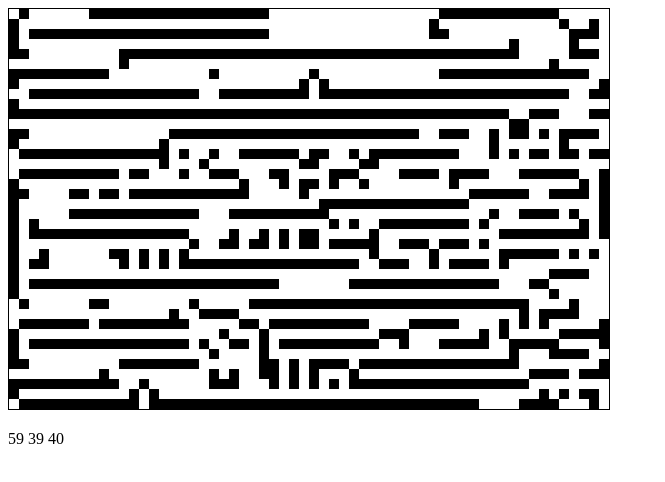
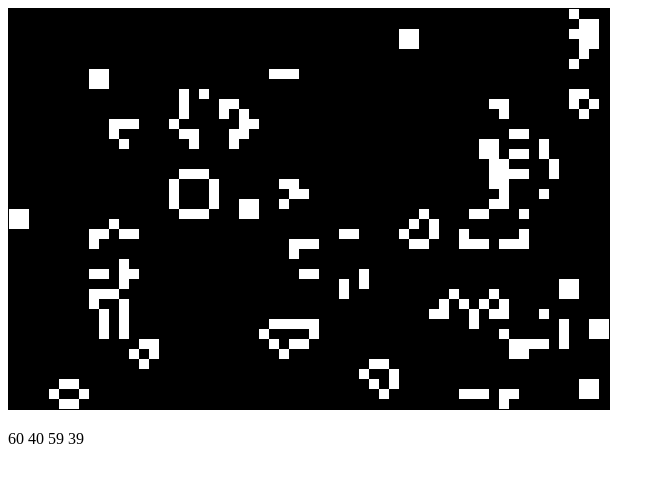
Before and after one commit to keweaver/gol, a plain HTML site: page index.html in a window 1280 px wide. Shown: the whole page, without its empty margins (0-665 px from the left). Drawn offline with Linux system fonts and the light colour scheme.

Commit message:
gol officially working

```diff
--- a/index.html
+++ b/index.html
@@ -14,24 +14,21 @@
                 this.i = i;
                 this.j = j;
                 this.alive = alive;
+                this.alive_next = alive;
                 this.ctx = ctx;
                 this.cell_width = 10;
             }
 
             draw() {
-                if (this.alive) {
-                    this.ctx.fillStyle = 'black';
-
+                if (this.alive_next) {
+                    this.ctx.fillStyle = 'white';
                     this.ctx.fillRect(this.i * 10, this.j  * 10, this.cell_width, this.cell_width);
                 }
                 else {
-                    this.ctx.fillStyle = 'white';
+                    this.ctx.fillStyle = 'black';
                     this.ctx.fillRect(this.i * 10, this.j  * 10, this.cell_width, this.cell_width);
-
                 }
             }
-
-
         }
 
         class Board {
@@ -71,37 +68,37 @@
                 let live = neighbors.filter(Boolean).length;
 
                 if (cell.alive) {
+
                     //fewer than two live neighbours dies:
                     if (live < 2) {
-                        cell.alive = false;
+                        cell.alive_next = false;
                     }
                     //two or three live neighbors lives:
                     else if ((live == 2) || (live == 3)) {
-                        cell.alive = true;
+                        cell.alive_next = true;
                     }
                     //more than three live neighbors dies:
                     else {
-                        cell.alive = false;
+                        cell.alive_next = false;
                     }
                 }
                 else {
                     //cell is currentl dead
                     if (live == 3) {
-                        cell.alive = true;
+                        cell.alive_next = true;
                     }
                 }
+
             }
 
             retrieve_neighbors(i, j) {
-                document.getElementById("text").innerHTML =  i + " " + j + " " + this.height;
-
-
                 let neighbors = [];
+                document.getElementById("text").innerHTML =  this.width + " " + this.height + " " + i + " " + j;
 
                 //if there are cells to the left..
                 if (i > 0) {
                     //get the cell to the left
-                    neighbors.push(this.cells[i - 1][j]);
+                    neighbors.push(this.cells[i - 1][j].alive);
                     if (j > 0) {
                         //get the cell to the upper left
                         neighbors.push(this.cells[i-1][j-1].alive);
@@ -131,6 +128,7 @@
                     neighbors.push(this.cells[i][j+1].alive);
                 }
 
+
                 return neighbors;
             }
 
@@ -149,6 +147,12 @@
                     });
                 });
 
+                this.cells.forEach(row => {
+                    row.forEach(cell => {
+                        cell.alive = cell.alive_next;
+                    });
+                });
+
                 setTimeout( () => {
                   window.requestAnimationFrame(() => this.play_game());
                  }, 100)
```
